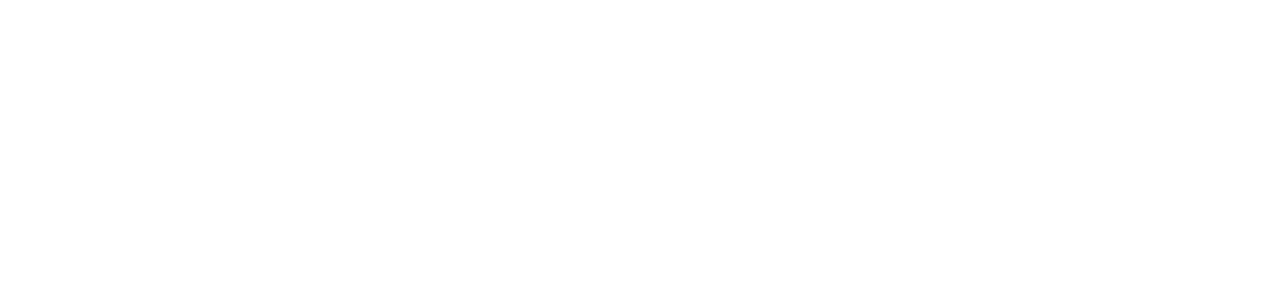
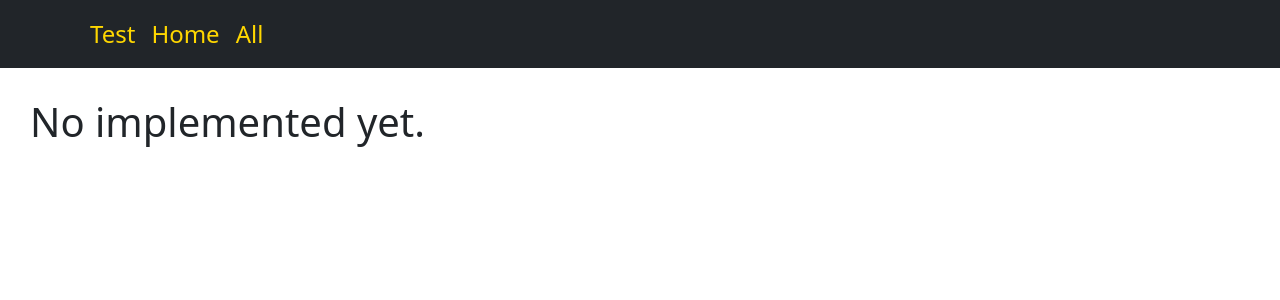
Before and after one commit to jeffersontavaresdm/convert-conversion_front, a React (Vite) app: page /all in a window 1280 px wide. Before the commit this address had no page. Shown: the top 300 px of the page. Built offline with nearby package versions, Linux system fonts and the light colour scheme.

Commit message:
small changes

```diff
--- a/src/components/AppNavbar.tsx
+++ b/src/components/AppNavbar.tsx
@@ -8,19 +8,9 @@
     <Navbar bg="dark" expand="lg">
       <Container>
         <Nav className="me-auto" style={{fontSize: "24px"}}>
-          <Nav.Link href="/" style={{color: "violet"}}>Home</Nav.Link>
-          <Nav.Link href="/all" style={{color: "violet"}}>All</Nav.Link>
-          {/*<NavDropdown title="Dropdown" id="basic-nav-dropdown" style={{fontSize: "20px",}}>*/}
-          {/*  <NavDropdown.Item href="#action/3.1">Action</NavDropdown.Item>*/}
-          {/*  <NavDropdown.Item href="#action/3.2">*/}
-          {/*    Another action*/}
-          {/*  </NavDropdown.Item>*/}
-          {/*  <NavDropdown.Item href="#action/3.3">Something</NavDropdown.Item>*/}
-          {/*  <NavDropdown.Divider/>*/}
-          {/*  <NavDropdown.Item href="#action/3.4">*/}
-          {/*    Separated link*/}
-          {/*  </NavDropdown.Item>*/}
-          {/*</NavDropdown>*/}
+          <Nav.Link href="/test" style={{color: "gold"}}>Test</Nav.Link>
+          <Nav.Link href="/" style={{color: "gold"}}>Home</Nav.Link>
+          <Nav.Link href="/all" style={{color: "gold"}}>All</Nav.Link>
         </Nav>
       </Container>
     </Navbar>
--- a/src/components/AppRounters.tsx
+++ b/src/components/AppRounters.tsx
@@ -3,15 +3,18 @@
 import {FistPage} from "../pages/FistTestPage";
 import {CurrencyConversionPage} from "../pages/CurrencyConversionPage";
 import Homepage from "../pages/Homepage";
+import AppNavbar from "./AppNavbar";
+import ViewAllResultsPage from "../pages/ViewAllResultsPage";
 
 export const AppRounters = () => {
   return (
     <Router>
-      {/*<AppNavbar/>*/}
+      <AppNavbar/>
       <Routes>
         <Route path="/test" element={<FistPage/>}/>
         <Route path="/" element={<Homepage/>}/>
         <Route path="/currency-conversion" element={<CurrencyConversionPage/>}/>
+        <Route path="/all" element={<ViewAllResultsPage/>}/>
       </Routes>
     </Router>
   );
--- a/src/components/CurrencyTypesTable.tsx
+++ b/src/components/CurrencyTypesTable.tsx
@@ -1,12 +1,11 @@
 import Table from "react-bootstrap/Table";
-import AppSpinner from "./AppSpinner";
 
 interface CurrencyTypesTableProps {
   types: string[];
 }
 
 const CurrencyTypesTable = (props: CurrencyTypesTableProps) => {
-  return props.types ?
+  return (
     <Table
       striped
       bordered
@@ -33,7 +32,7 @@
       }
       </tbody>
     </Table>
-    : <AppSpinner/>
+  );
 }
 
 export default CurrencyTypesTable;
--- a/src/pages/CurrencyConversionPage.tsx
+++ b/src/pages/CurrencyConversionPage.tsx
@@ -84,14 +84,9 @@
           {
             result ?
               <div style={{marginTop: "80px"}}>
-                <span><strong>RESULT:</strong></span>
+                <strong>RESULT:</strong>
                 <ResultTable result={result}/>
               </div>
-              : <></>
-          }
-          {
-            result
-              ? <></>
               : <div style={{width: "1300px", marginTop: "80px"}}>
                 {
                   responseError
@@ -99,7 +94,7 @@
                       variant={"danger"}
                       message={"An error occurred, maybe there is no conversion between these currencies yet."}
                     />
-                    : <AppAlert variant={"warning"} message={"No codes selected yet."}/>
+                    : <AppAlert variant={"info"} message={"No codes selected yet."}/>
                 }
               </div>
           }
--- a/src/pages/FistTestPage.tsx
+++ b/src/pages/FistTestPage.tsx
@@ -5,12 +5,12 @@
     <button
       style={{
         backgroundColor: "black",
-        width: "20%",
-        height: "20%",
+        width: "35%",
+        height: "65%",
         border: "3px solid cyan",
-        borderRadius: "100px",
+        borderRadius: "100%",
         textAlign: "center",
-        padding: "16px",
+        padding: "36px",
         position: "absolute",
         top: "50%",
         left: "50%",
@@ -18,7 +18,7 @@
       }}
       onClick={() => window.location.href = "/"}
     >
-      <h1 style={{color: "goldenrod"}}>TEST!</h1>
+      <h1 style={{color: "goldenrod"}}>Click to go to first useful page</h1>
     </button>
   )
 }
--- /dev/null
+++ b/src/pages/ViewAllResultsPage.tsx
@@ -0,0 +1,7 @@
+const ViewAllResultsPage = () => {
+  return (
+    <h1 style={{margin: "30px"}}>No implemented yet.</h1>
+  );
+}
+
+export default ViewAllResultsPage;
```
